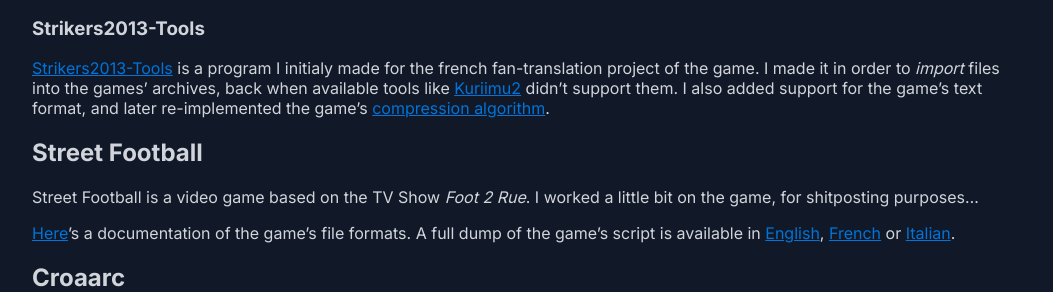
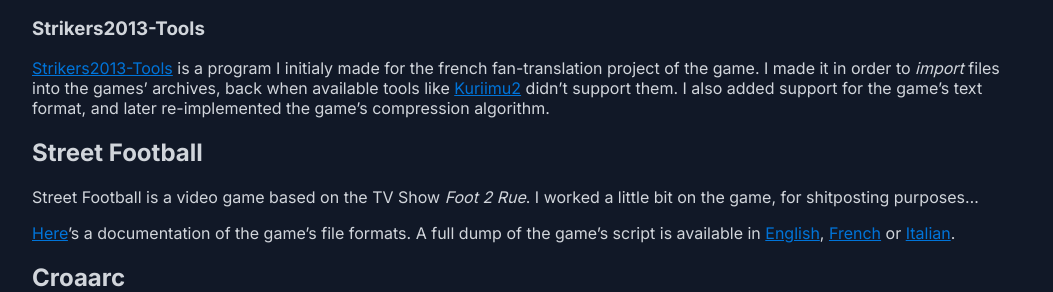
Before and after one commit to obluda3/obluda3.github.io, a Jekyll site: the page built from index.md, in a window 1280 px wide. Shown: the part 1705-1997 px from the top of the page, without its empty margins (108-1161 px from the left). Built offline with Jekyll 4.4.1, drawn with Linux system fonts in a browser that asks for light colours; our own code applies the rules of GitHub Pages for plain Markdown files.

Commit message:
Remove unused link.

```diff
--- a/index.md
+++ b/index.md
@@ -52,7 +52,7 @@
 
 ### Strikers2013-Tools
 
-[Strikers2013-Tools](https://github.com/obluda3/strikers2013-tools) is a program I initialy made for the french fan-translation project of the game. I made it in order to *import* files into the games' archives, back when available tools like [Kuriimu2](https://github.com/FanTranslatorsInternational/Kuriimu2) didn't support them. I also added support for the game's text format, and later re-implemented the game's [compression algorithm]().
+[Strikers2013-Tools](https://github.com/obluda3/strikers2013-tools) is a program I initialy made for the french fan-translation project of the game. I made it in order to *import* files into the games' archives, back when available tools like [Kuriimu2](https://github.com/FanTranslatorsInternational/Kuriimu2) didn't support them. I also added support for the game's text format, and later re-implemented the game's compression algorithm.
 
 ## Street Football
 
```
